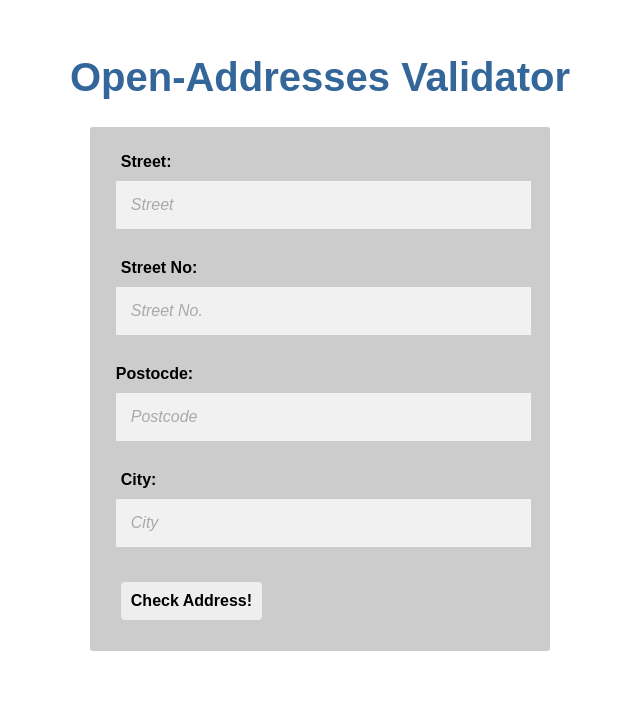
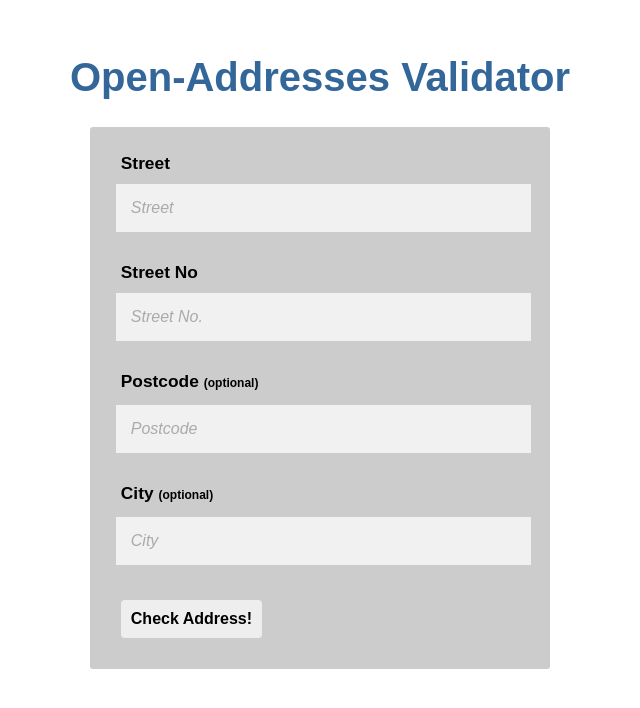
Before and after one commit to kklaeger/open-addresses-validator, an Angular app in the folder client/: page / in a window 1280 px wide. Shown: the top 708 px of the page, without its empty margins (320-960 px from the left). Built offline with nearby package versions, Linux system fonts and the light colour scheme.

Commit message:
Make city input optional

```diff
--- a/client/src/app/address-validation/address-validation.component.css
+++ b/client/src/app/address-validation/address-validation.component.css
@@ -84,4 +84,10 @@ button:hover {
 .label {
     padding: 0 5px;
     float:left;
+    font-size: 13pt;
 }
+
+.optional {
+    font-size: 9pt;
+    margin: 5px 5px;
+}
--- a/client/src/app/address-validation/address-validation.component.html
+++ b/client/src/app/address-validation/address-validation.component.html
@@ -1,7 +1,7 @@
 <div class="validator">
     <div class="input-element">
         <div class="label">
-            Street:
+            Street
         </div>
         <div *ngIf="!streetValueIsSet" class="error-message-element">
             Field must not be empty!
@@ -10,7 +10,7 @@
     </div>
     <div class="input-element">
         <div class="label">
-            Street No:
+            Street No
         </div>
         <div *ngIf="!numberValueIsSet" class="error-message-element">
             Field must not be empty!
@@ -18,15 +18,20 @@
         <input [(ngModel)]="address.streetNumber" placeholder="Street No." (keyup.enter)="validateAddress(address)">
     </div>
     <div class="input-element">
-        Postocde:
+        <div class="label">
+            Postcode
+        </div>
+        <div class="optional">
+            (optional)
+        </div>
         <input [(ngModel)]="address.postcode" placeholder="Postcode" (keyup.enter)="validateAddress(address)">
     </div>
     <div class="input-element">
         <div class="label">
-            City:
+            City
         </div>
-        <div *ngIf="!cityValueIsSet" class="error-message-element">
-            Field must not be empty!
+        <div class="optional">
+            (optional)
         </div>
         <input [(ngModel)]="address.city" placeholder="City" (keyup.enter)="validateAddress(address)">
     </div>
--- a/client/src/app/address-validation/address-validation.component.ts
+++ b/client/src/app/address-validation/address-validation.component.ts
@@ -16,7 +16,6 @@ export class AddressValidationComponent implements OnInit {
   private showFailMessage: Boolean;
   private streetValueIsSet: Boolean;
   private numberValueIsSet: Boolean;
-  private cityValueIsSet: Boolean;
 
   constructor(private addressService: AddressService) { }
 
@@ -52,16 +51,12 @@ export class AddressValidationComponent implements OnInit {
     if (address.streetNumber == null || address.streetNumber === '') {
       this.numberValueIsSet = false;
     }
-    if (address.city == null || address.city === '') {
-      this.cityValueIsSet = false;
-    }
-    return this.streetValueIsSet && this.numberValueIsSet && this.cityValueIsSet;
+    return this.streetValueIsSet && this.numberValueIsSet;
   }
 
   resetMessages(): void {
     this.streetValueIsSet = true;
     this.numberValueIsSet = true;
-    this.cityValueIsSet = true;
     this.showSuccessMessage = false;
     this.showFailMessage = false;
   }
```
